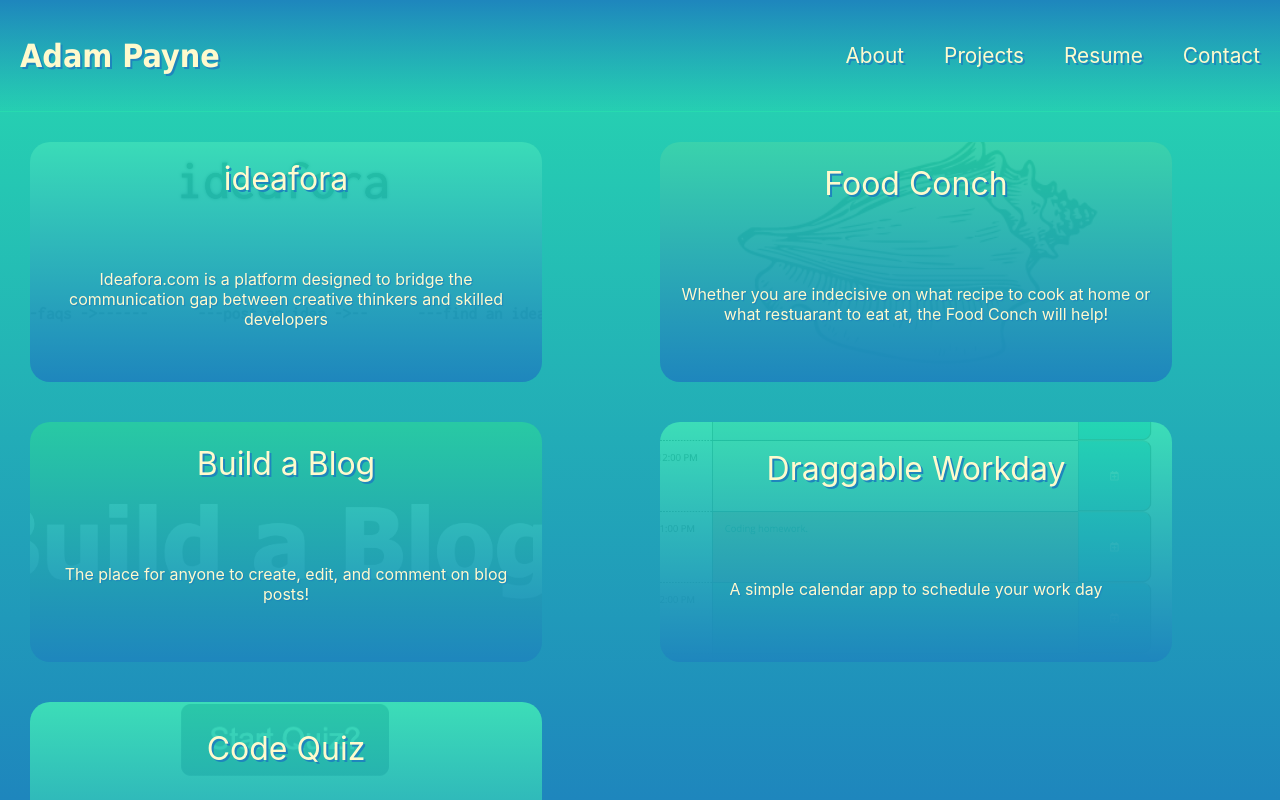
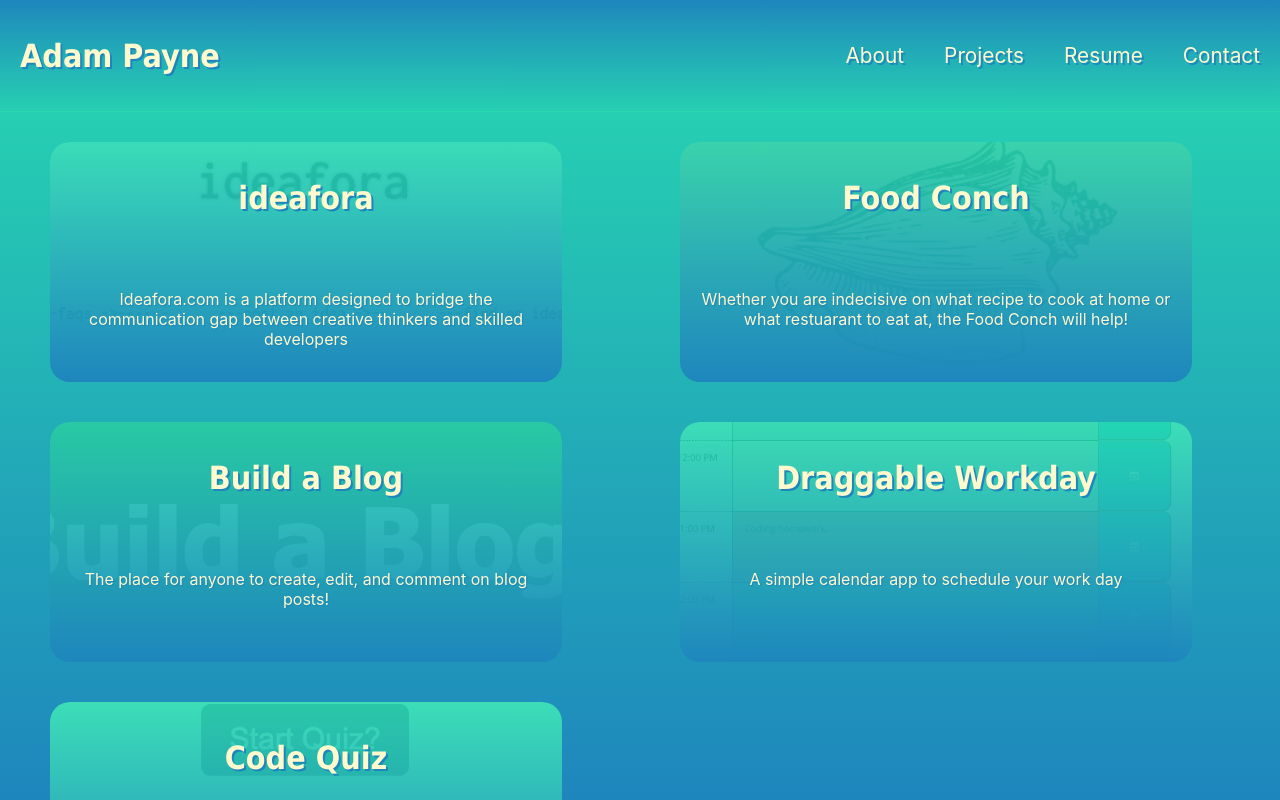
Before and after one commit to MrSumada/adam-payne-portfoli2.0, a React (Create React App) app: page / in a window 1280 px wide. Shown: the top 800 px of the page. Built offline with nearby package versions, Linux system fonts and the light colour scheme.

Commit message:
add links to whole project divs

```diff
--- a/src/components/Projects/index.js
+++ b/src/components/Projects/index.js
@@ -44,7 +44,9 @@ function Projects() {
     return (
         <section className="projects">
             {projectsList.map((site, i) => (
-
+                <a id={`project-${i}`}
+                    href={site.link}
+                >
                     <div
                         className="project-container"
                         style={{ backgroundImage:
@@ -52,18 +54,15 @@ function Projects() {
                             backgroundSize: 'cover', backgroundPosition: 'center'}}
                         key={site.name}
                     >
-
-                    <a id={`project-${i}`}
-                        className="project-link"
-                        href={site.link}
-                        key={site.name}
-                        >{site.name}
-                    </a>
+                        <h2 className="project-header" key={site.name}>
+                            {site.name}
+                        </h2>
                         {/* <img
                             src={site.image}
                         /> */}
-                    <p>{site.description}</p>
+                        <p className="project-description">{site.description}</p>
                     </div>
+                </a>
             ))}
         </section>
     )
--- a/src/index.css
+++ b/src/index.css
@@ -168,6 +168,11 @@ button {
   text-align: center;
 }
 
+.project-container:hover {
+  border: 2px solid var(--bg-1-color);
+  margin: 18px;
+}
+
 .project-container a {
   font-size: 2em;
 }
@@ -178,6 +183,10 @@ button {
   text-shadow: 1px 1px 1px var(--bg-2-color);
   padding: 20px;
   overflow: scroll;
+}
+
+.project-description {
+  flex-basis: 40%;
 }
 
 .resume {
```
Lines whose indentation alone changed are shown as unchanged.
